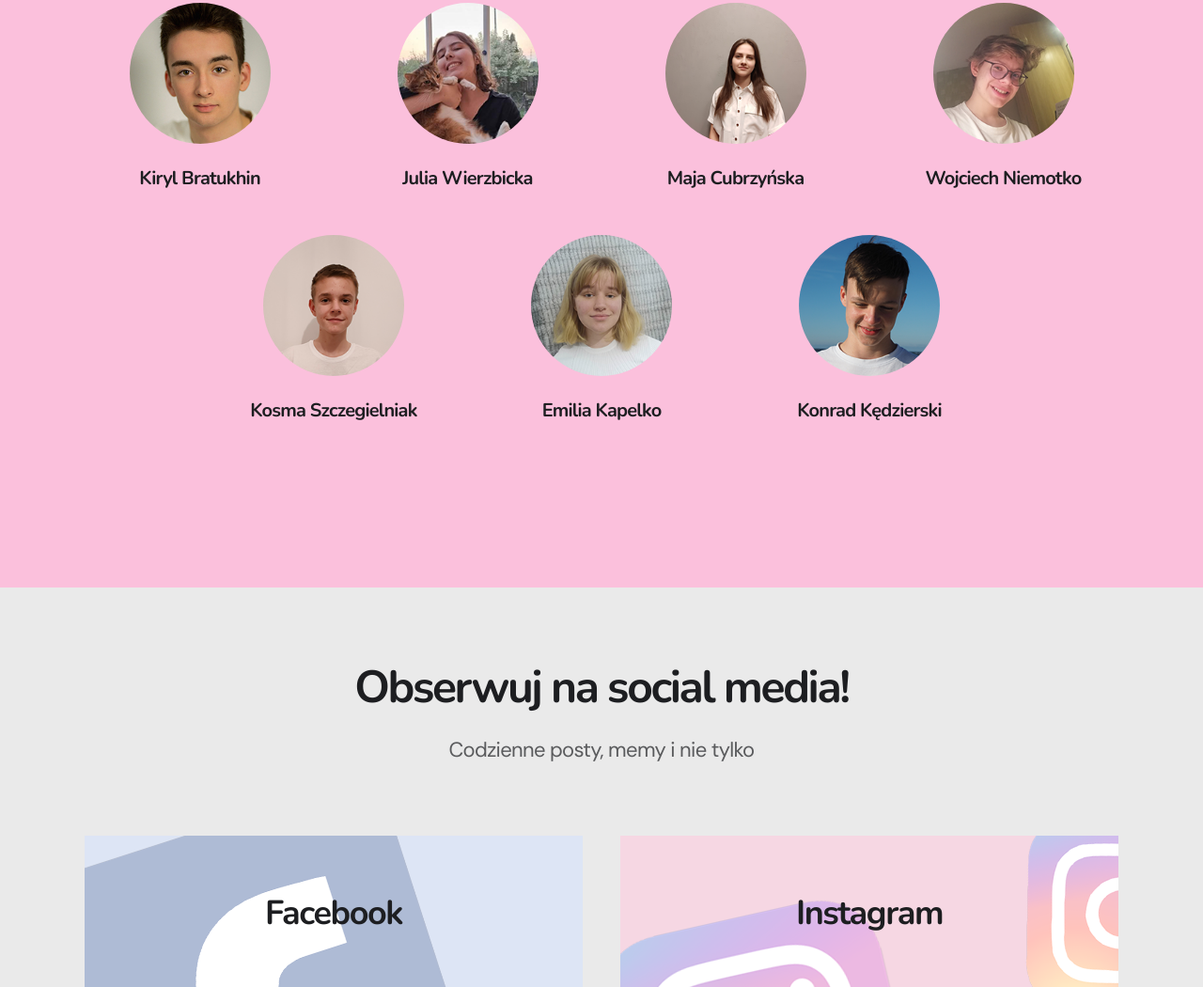
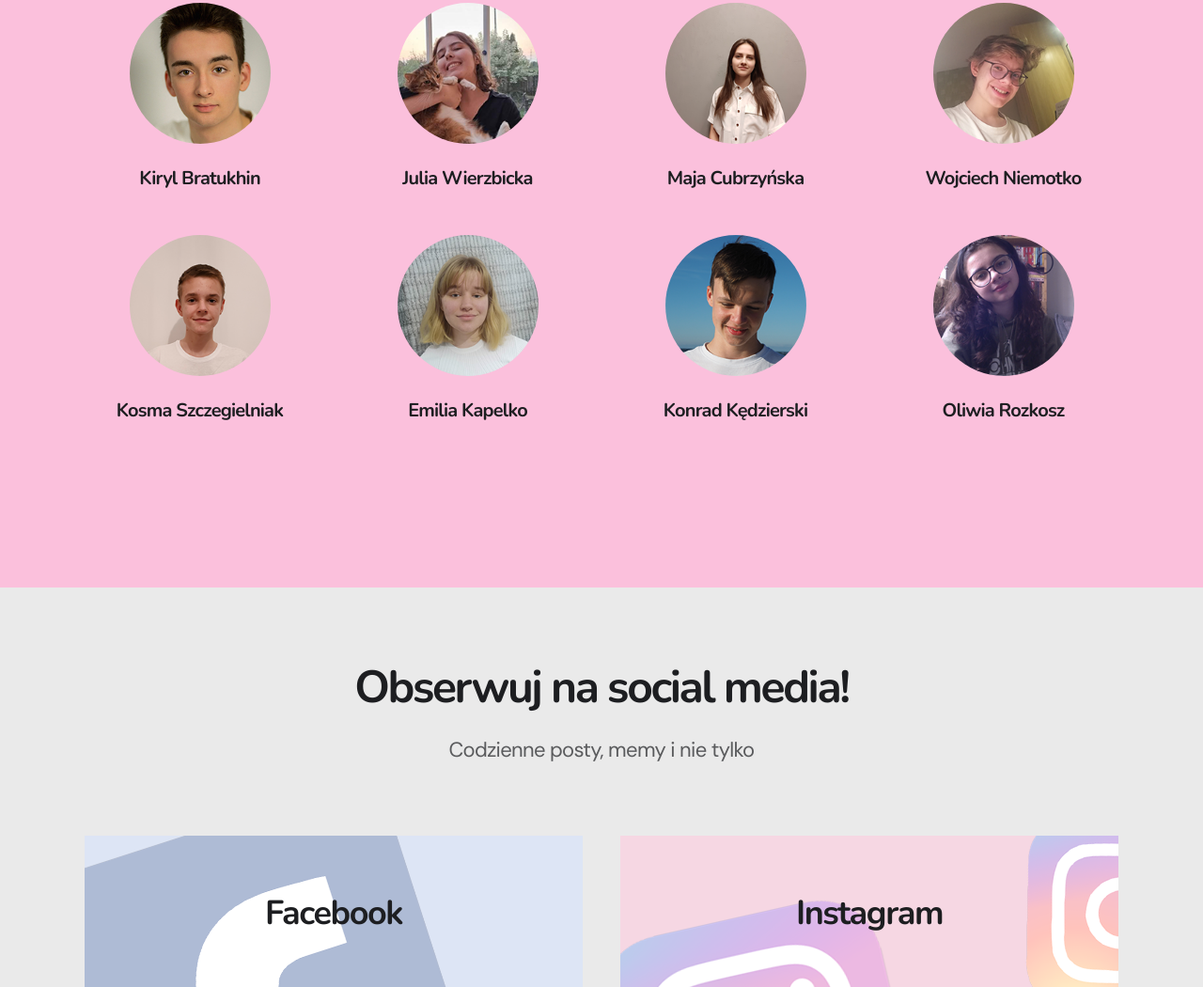
Before and after one commit to kiribrat/malinowysztab.web, a plain HTML site: page index.html in a window 1280 px wide. Shown: the part 3047-4097 px from the top of the page at 94% size. Drawn offline with nearby package versions, Linux system fonts and the light colour scheme.

Commit message:
new team member

```diff
--- a/index.html
+++ b/index.html
@@ -327,6 +327,12 @@
                     Konrad Kędzierski
                 </h5>
             </div>
+            <div class="col-lg-3 col-md-5 col-6 mb-10" data-aos="fade-down" data-aos-delay="1150">
+                <img src="i/Oliwia_Rozkosz.png" alt="" class="img-fluid rounded-circle mb-6" width="150">
+                <h5 class="mb-2">
+                    Oliwia Rozkosz
+                </h5>
+            </div>
         </div>
     </div>
 </section>
```
Also changed, not shown: i/Oliwia_Rozkosz.png (added).
